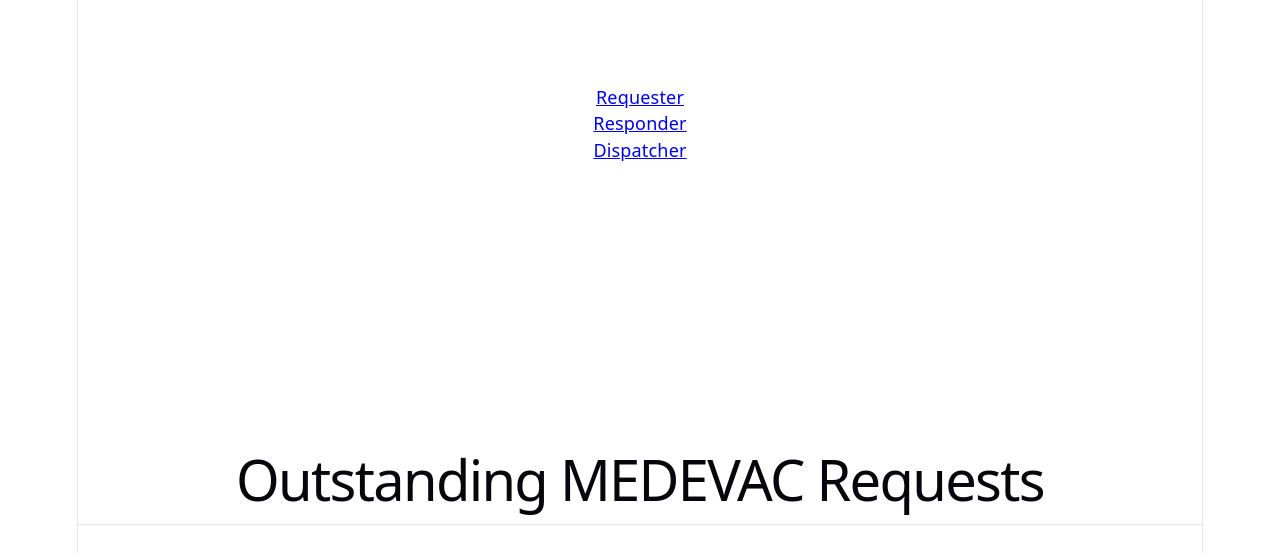
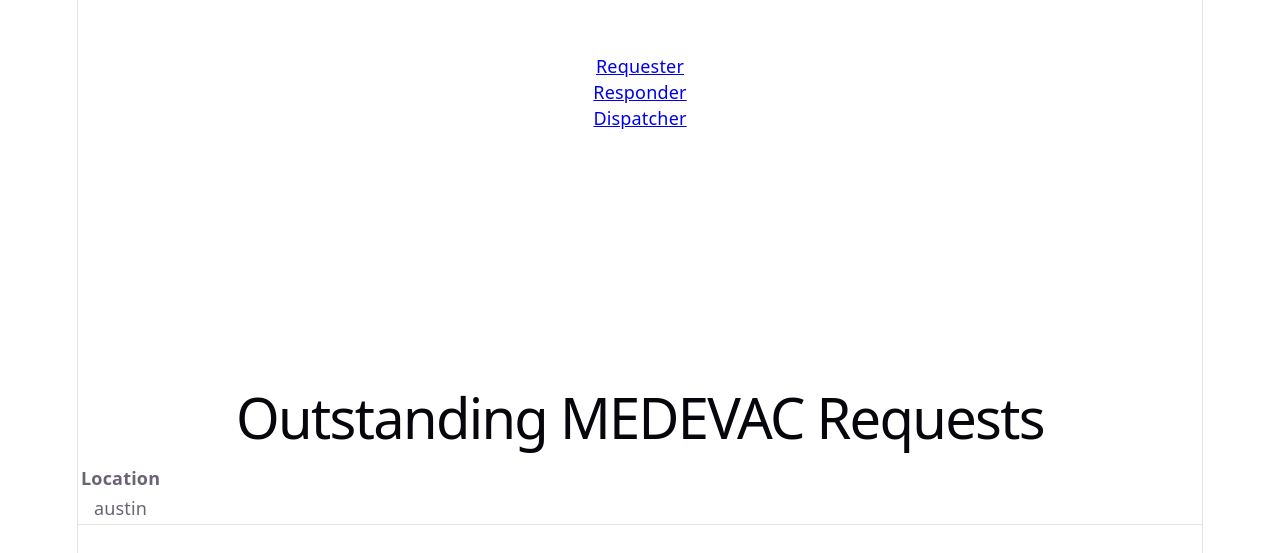
Before and after one commit to Dace1k/9-line-3, a React (Vite) app in the folder frontend/: page /pages/dispatcher in a window 1280 px wide. Shown: the part 187-740 px from the top of the page. Built offline with nearby package versions, Linux system fonts and the light colour scheme.

Commit message:
added table location lable and added test

```diff
--- a/frontend/src/pages/Dispatcher.tsx
+++ b/frontend/src/pages/Dispatcher.tsx
@@ -1,7 +1,25 @@
+// import tailwindcss from "@tailwindcss/vite";
+import type {RequestType} from "../RequestType.ts";
+
 export function Dispatcher () {
     return (
         <>
             <h1>Outstanding MEDEVAC Requests</h1>
+
+            <table className="table-auto" aria-label= "distpatchTable">
+                <thead>
+                <tr>
+                    <th>Location</th>
+                </tr>
+                </thead>
+                <tbody>
+                <tr>
+                    <td>
+                        austin
+                    </td>
+                </tr>
+                </tbody>
+            </table>
 
 
         </>
```
Also changed, not shown: 1 other file (tests, documents, lock files or other folders).
